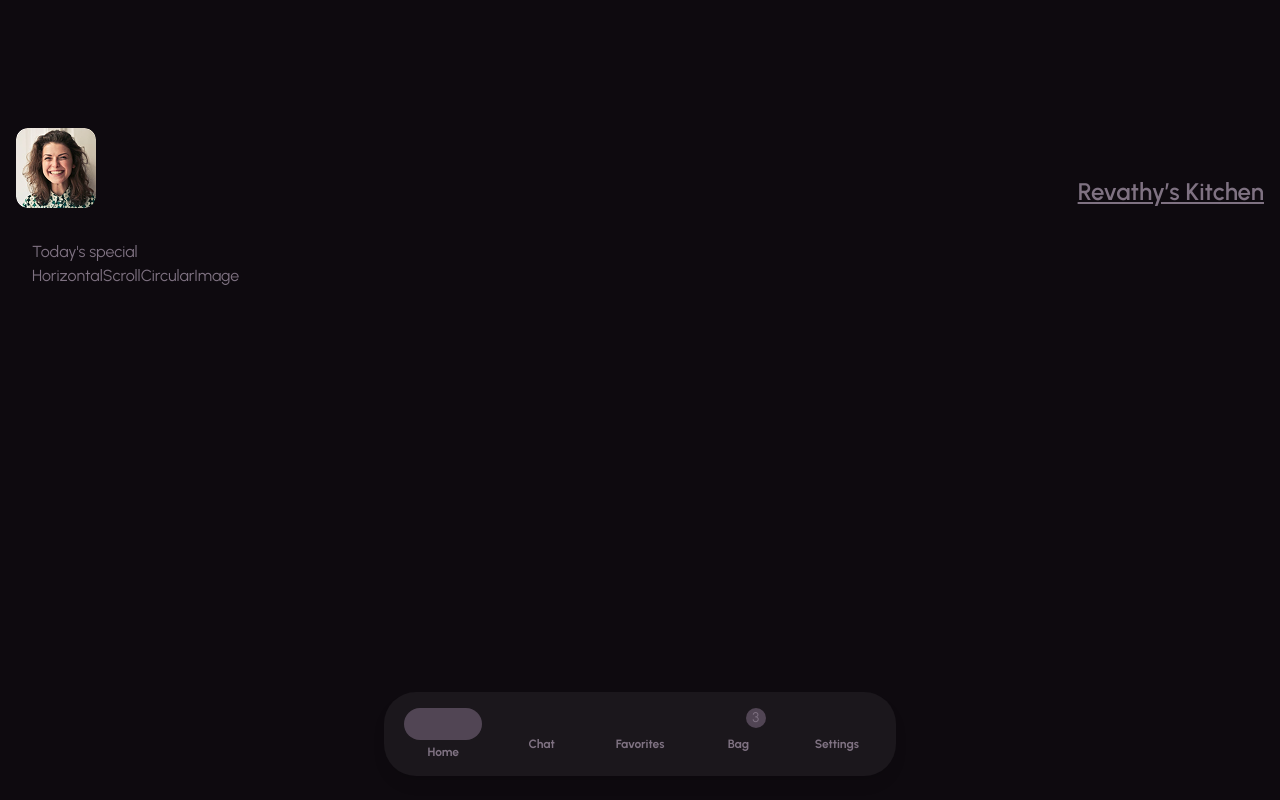
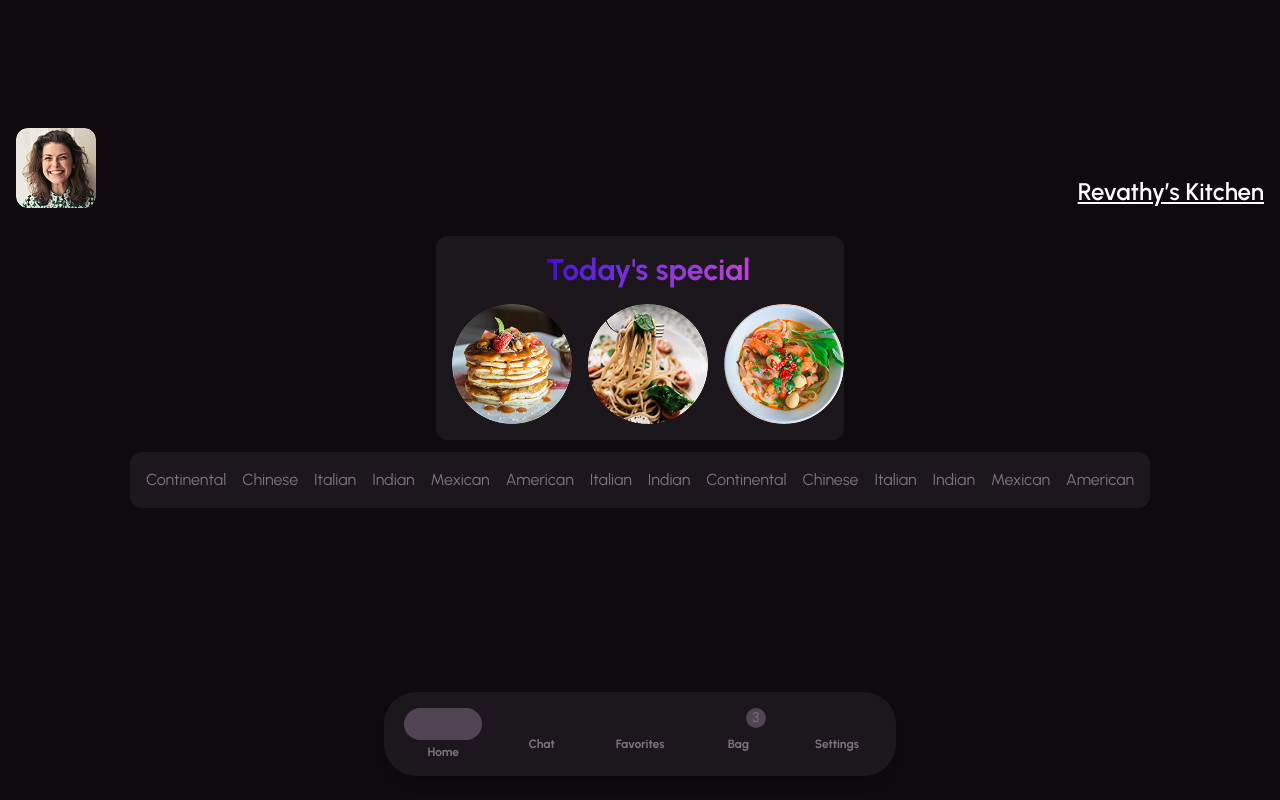
Before and after one commit to johnsonbhaskaran/Food-from-Home, a React (Vite) app: page / in a window 1280 px wide. Built offline with nearby package versions, Linux system fonts and the light colour scheme; some icons are missing.

Commit message:
Horizontal scroll circular image and text link in category selection completed

```diff
--- a/src/components/commonComponents/HorizontalScrollCircularImage.jsx
+++ b/src/components/commonComponents/HorizontalScrollCircularImage.jsx
@@ -1,4 +1,14 @@
+import todaySpecialCircularFoodImg1 from "../../assets/today-special-circular-food-img-1.png";
+import todaySpecialCircularFoodImg2 from "../../assets/today-special-circular-food-img-2.png";
+import todaySpecialCircularFoodImg3 from "../../assets/today-special-circular-food-img-3.png";
+
 const HorizontalScrollCircularImage = () => {
-  return <div>HorizontalScrollCircularImage</div>;
+  return (
+    <div className='flex gap-x-4'>
+      <img src={todaySpecialCircularFoodImg1} alt='' />
+      <img src={todaySpecialCircularFoodImg2} alt='' />
+      <img src={todaySpecialCircularFoodImg3} alt='' />
+    </div>
+  );
 };
 export default HorizontalScrollCircularImage;
--- a/src/components/commonComponents/HorizontalScrollTextLink.jsx
+++ b/src/components/commonComponents/HorizontalScrollTextLink.jsx
@@ -0,0 +1,21 @@
+const HorizontalScrollTextLink = () => {
+  return (
+    <div className='flex gap-x-4'>
+      <a href='#'>Continental</a>
+      <a href='#'>Chinese</a>
+      <a href='#'>Italian</a>
+      <a href='#'>Indian</a>
+      <a href='#'>Mexican</a>
+      <a href='#'>American</a>
+      <a href='#'>Italian</a>
+      <a href='#'>Indian</a>
+      <a href='#'>Continental</a>
+      <a href='#'>Chinese</a>
+      <a href='#'>Italian</a>
+      <a href='#'>Indian</a>
+      <a href='#'>Mexican</a>
+      <a href='#'>American</a>
+    </div>
+  );
+};
+export default HorizontalScrollTextLink;
--- a/src/index.css
+++ b/src/index.css
@@ -19,3 +19,9 @@
   --color-brand-notify-default: #CC4400;
   --color-brand-btn-dark: #411F47;
 }
+
+@utility scrollbar-hidden {
+  &::-webkit-scrollbar {
+    display: none;
+  }
+}
--- a/src/pages/customerPages/ChefStore.jsx
+++ b/src/pages/customerPages/ChefStore.jsx
@@ -1,24 +1,37 @@
 import ChefProfilePicMedium from "../../assets/store-chef-profile-pic-80px.png";
 import ChefProfileBannerMobile from "../../assets/store-chef-profile-banner-mobile.png";
 import HorizontalScrollCircularImage from "../../components/commonComponents/HorizontalScrollCircularImage";
+import HorizontalScrollTextLink from "../../components/commonComponents/HorizontalScrollTextLink";
 
 const ChefStore = () => {
   return (
-    <div className='flex flex-col gap-x-6'>
+    <div className='flex flex-col md:mx-auto md:container'>
+      {/* Store Banner section */}
       <div
         style={{ backgroundImage: { ChefProfileBannerMobile } }}
-        className='relative bg-cover bg-center w-full h-56'
+        className='bg-cover bg-center w-full h-56'
       >
         <div className='flex justify-between items-end mx-4 md:mx-auto p-4 h-full i md:container'>
           <img src={ChefProfilePicMedium} alt='' />
-          <h1 className='font-semibold text-2xl underline underline-offset-2'>Revathy’s Kitchen</h1>
+          <h1 className='font-semibold text-white text-2xl underline underline-offset-2'>
+            Revathy’s Kitchen
+          </h1>
         </div>
       </div>
       {/* Today's special */}
-      <div className='mx-4 p-4'>
-        <h2>Today's special</h2>
-        <HorizontalScrollCircularImage />
+      <div className='bg-brand-fore-dark mx-4 md:mx-auto mt-3 p-4 pr-0 rounded-xl md:w-fit text-center'>
+        <h2 className='inline-block bg-clip-text bg-gradient-to-r from-brand-secondary to-brand-primary mb-4 font-bold text-transparent text-3xl'>
+          Today's special
+        </h2>
+        <div className='scrollbar-hidden overflow-x-auto'>
+          <HorizontalScrollCircularImage />
+        </div>
       </div>
+      {/* Category selection horizontal scroll text links */}
+      <div className='scrollbar-hidden bg-brand-fore-dark mx-4 md:mx-auto mt-3 p-4 rounded-xl md:w-fit overflow-x-auto'>
+        <HorizontalScrollTextLink />
+      </div>
+      {/* Filter & Sort */}
     </div>
   );
 };
```
